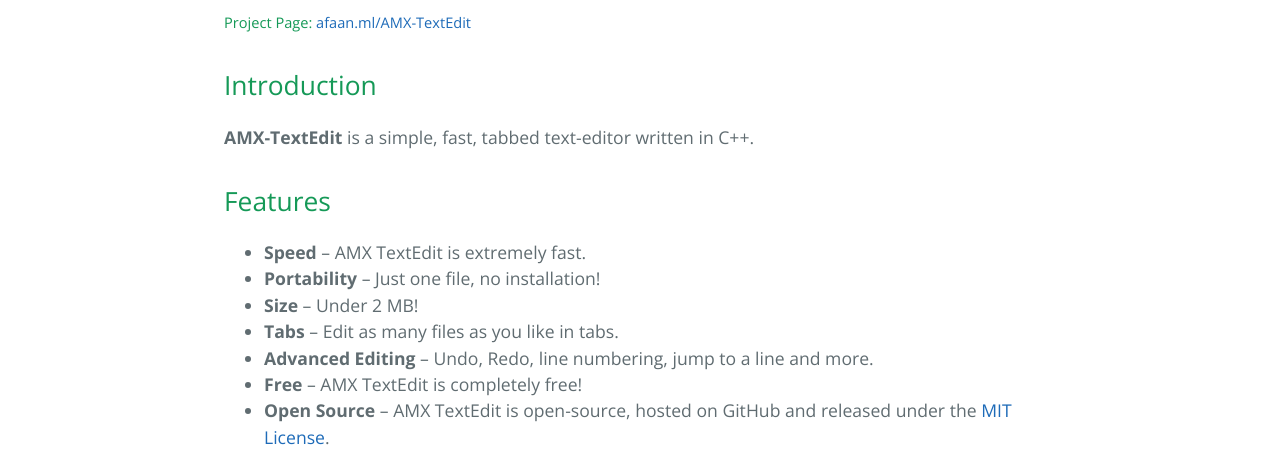
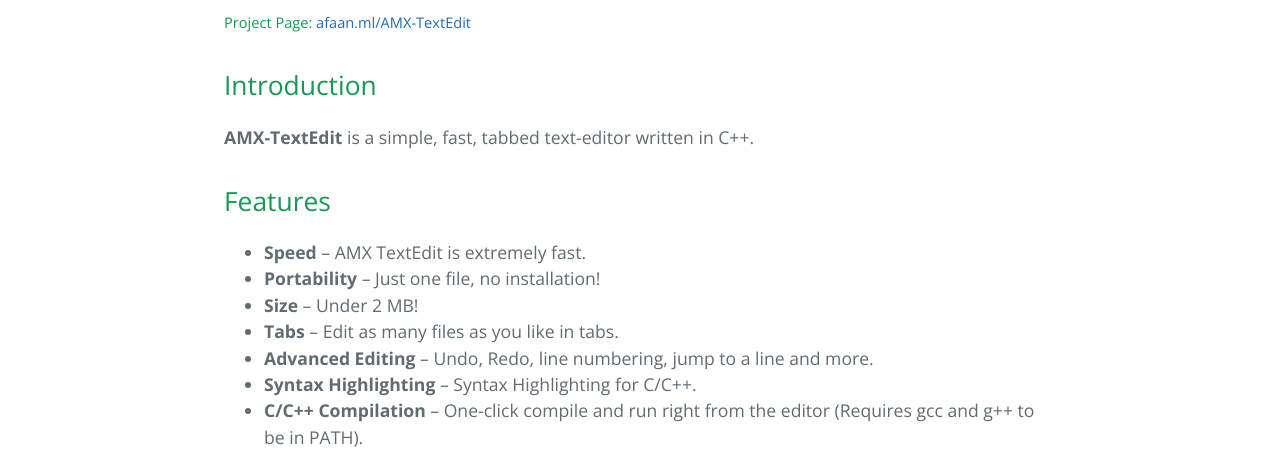
Before and after one commit to AfaanBilal/AMX-TextEdit, a plain HTML site: page index.html in a window 1280 px wide. Shown: the part 487-941 px from the top of the page. Drawn offline with nearby package versions, Linux system fonts and the light colour scheme.

Commit message:
Added latest features

```diff
--- a/index.html
+++ b/index.html
@@ -45,6 +45,8 @@
 		<li><strong>Size</strong> &ndash; Under 2 MB!
 		<li><strong>Tabs</strong> &ndash; Edit as many files as you like in tabs.
 		<li><strong>Advanced Editing</strong> &ndash; Undo, Redo, line numbering, jump to a line and more.
+		<li><strong>Syntax Highlighting</strong> &ndash; Syntax Highlighting for C/C++.
+		<li><strong>C/C++ Compilation</strong> &ndash; One-click compile and run right from the editor (Requires gcc and g++ to be in PATH).
 		<li><strong>Free</strong> &ndash; AMX TextEdit is completely free!
 		<li><strong>Open Source</strong> &ndash; AMX TextEdit is open-source, hosted on GitHub and released under the <a href="https://afaan.ml/LICENSE.txt" target="_blank">MIT License</a>.</li>
 	</ul>
```
